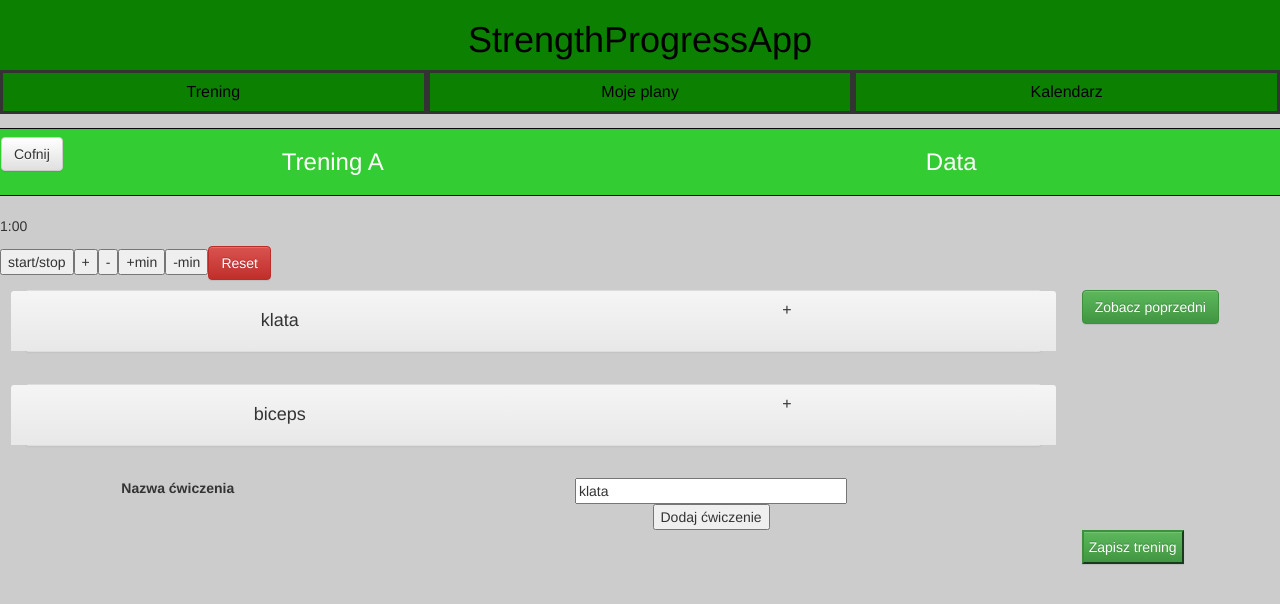
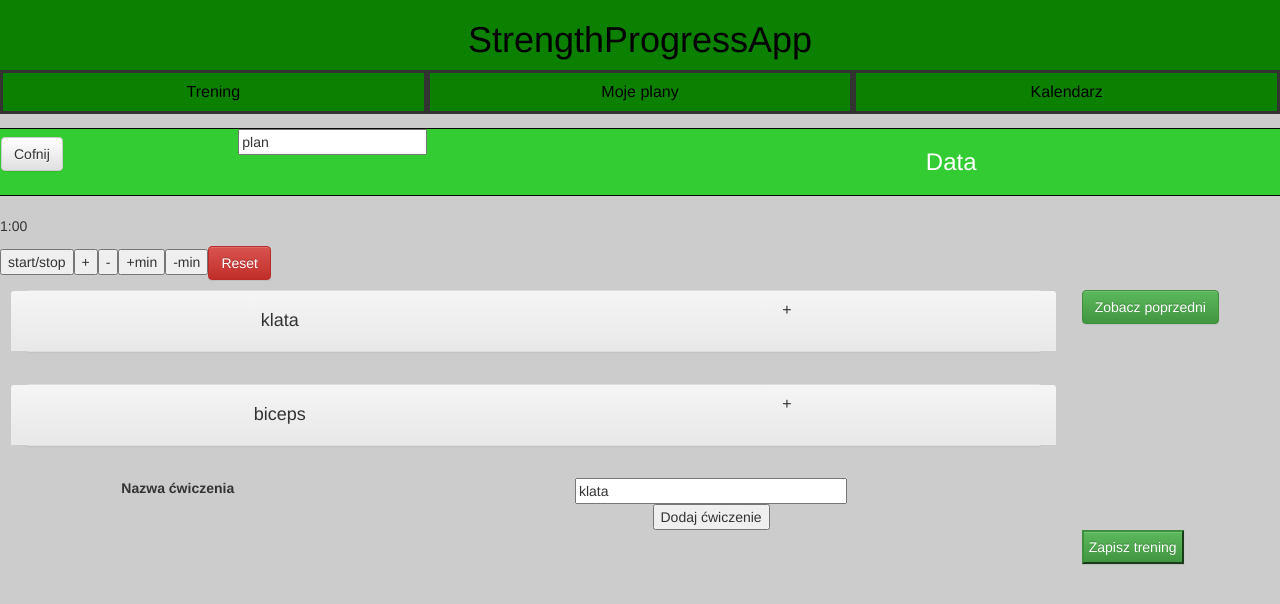
Before and after one commit to pszmyd93/strengthprogress, an Angular app: page /panel-plany/treningi/trening in a window 1280 px wide. Shown: the top 604 px of the page. Built offline with nearby package versions, Linux system fonts and the light colour scheme.

Commit message:
trening object

```diff
--- a/src/app/treningi/cwiczenie/dodaj-cwiczenie/dodaj-cwiczenie.component.ts
+++ b/src/app/treningi/cwiczenie/dodaj-cwiczenie/dodaj-cwiczenie.component.ts
@@ -22,7 +22,7 @@ export class DodajCwiczenieComponent {
   onSubmit(formValues: CwiczenieWartosci) {
     console.log(formValues);
     let c = new Cwiczenie(formValues.nazwaCwiczenia);
-    this.parent.cwiczenia.push(c);
+    this.parent.trening.cwiczenia.push(c);
     alert(this.domyslnaNazwaCwiczenia);
   }
 
--- /dev/null
+++ b/src/app/treningi/trening.ts
@@ -0,0 +1,11 @@
+import { Cwiczenie } from './cwiczenie';
+
+export class Trening {
+    id: string;
+    data: Date;
+    cwiczenia: Cwiczenie[] = [];
+
+    constructor(id: string){
+        this.id = id;
+    }
+}
--- a/src/app/treningi/trening/trening.component.html
+++ b/src/app/treningi/trening/trening.component.html
@@ -5,7 +5,13 @@
       <button type="button" class="btn btn-default navbar-btn" routerLink="/">Cofnij</button>
     </div>
     <div class="text-center col-xs-5 row">
-      <a href=""><div class="col-xs-6"><h1>Trening A</h1></div></a>
+      <div class="col-xs-6">
+        <input #nazwaPlanuInput="ngModel"
+        [(ngModel)]="nazwa"
+        type="string"
+        name="nazwaPlanu"
+        />
+      </div>
     </div>
     <div class="text-right col-xs-5">
       <a href=""><div class="col-xs-6"><h1>Data</h1></div></a>
@@ -26,7 +32,7 @@
   <div class="container-fluid row">
 
     <div class="col-xs-10 text-center">
-      <app-cwiczenie *ngFor="let cwiczenie of cwiczenia; let i = index" [cwiczenie] = "cwiczenie" [nr] = "i" (onUsunCwiczenie)="usunCwiczenie($event)"></app-cwiczenie><!--[] to input od rodzica do dziecka-->
+      <app-cwiczenie *ngFor="let cwiczenie of trening.cwiczenia; let i = index" [cwiczenie] = "cwiczenie" [nr] = "i" (onUsunCwiczenie)="usunCwiczenie($event)"></app-cwiczenie><!--[] to input od rodzica do dziecka-->
       <app-dodaj-cwiczenie></app-dodaj-cwiczenie>
     </div>
 
--- a/src/app/treningi/trening/trening.component.ts
+++ b/src/app/treningi/trening/trening.component.ts
@@ -1,5 +1,7 @@
-import { Component, OnInit ,Host} from '@angular/core';
+import { Component, OnInit ,Host, Input} from '@angular/core';
 import { Cwiczenie } from '../cwiczenie';
+import { Trening } from '../trening';
+import { PlanTreningowyValues } from '../../plany/plan-treningowy-values';
 
 @Component({
   selector: 'app-trening',
@@ -7,19 +9,21 @@ import { Cwiczenie } from '../cwiczenie';
   styleUrls: ['./trening.component.css']
 })
 export class TreningComponent implements OnInit {
-  cwiczenia: Cwiczenie[] = [];
+  @Input() nazwa = "plan";
+  trening: Trening = new Trening(this.nazwa);
+  plan: PlanTreningowyValues = new PlanTreningowyValues("plan");
 
   constructor() { }
 
   ngOnInit() {
-    this.cwiczenia.push(new Cwiczenie('klata'));
-    this.cwiczenia.push(new Cwiczenie('biceps'));
+    this.trening.cwiczenia.push(new Cwiczenie('klata'));
+    this.trening.cwiczenia.push(new Cwiczenie('biceps'));
   }
   zapiszTrening():void
   {
-    alert(JSON.stringify(this.cwiczenia));
+    alert(JSON.stringify(this.trening.cwiczenia));
   }
   usunCwiczenie(nr: number) {
-    this.cwiczenia.splice(nr, 1);
+    this.trening.cwiczenia.splice(nr, 1);
   }
 }
```
